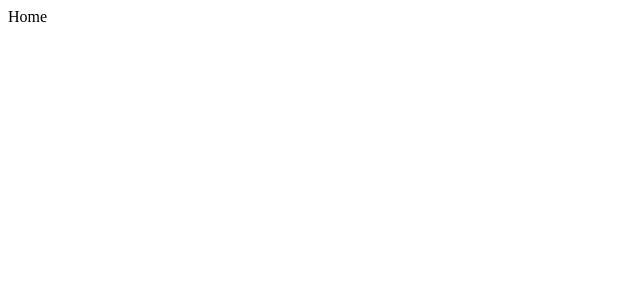
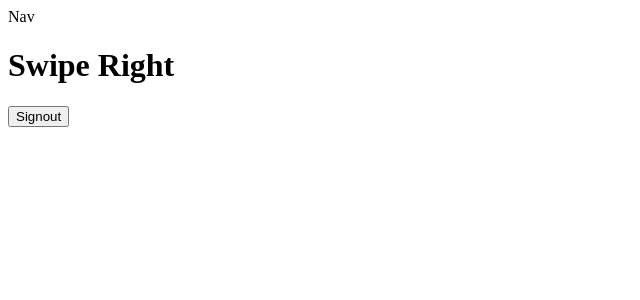
Before and after one commit to kpilszak/tinder-clone, a React (Create React App) app: page / in a window 1280 px wide. Shown: the top 300 px of the page, without its empty margins (0-640 px from the left). Built offline with nearby package versions, Linux system fonts and the light colour scheme.

Commit message:
Create home skeleton

```diff
--- /dev/null
+++ b/src/components/Nav.js
@@ -0,0 +1,6 @@
+const Nav = () => {
+    return (
+        <div>Nav</div>
+    )
+}
+export default Nav
--- a/src/pages/Home.js
+++ b/src/pages/Home.js
@@ -1,6 +1,22 @@
+import Nav from '../components/Nav'
+
 const Home = () => {
+    const authToken = true
+
+    const handleClick = () => {
+        console.log('clicked')
+    }
+
     return (
-        <div>Home</div>
+        <>
+            <Nav/>
+            <div className="home">
+                <h1>Swipe Right</h1>
+                <button className="primary-button" onClick={handleClick}>
+                    {authToken ? 'Signout' : 'Create Account'}
+                </button>
+            </div>
+        </>
     )
 }
 export default Home
```
